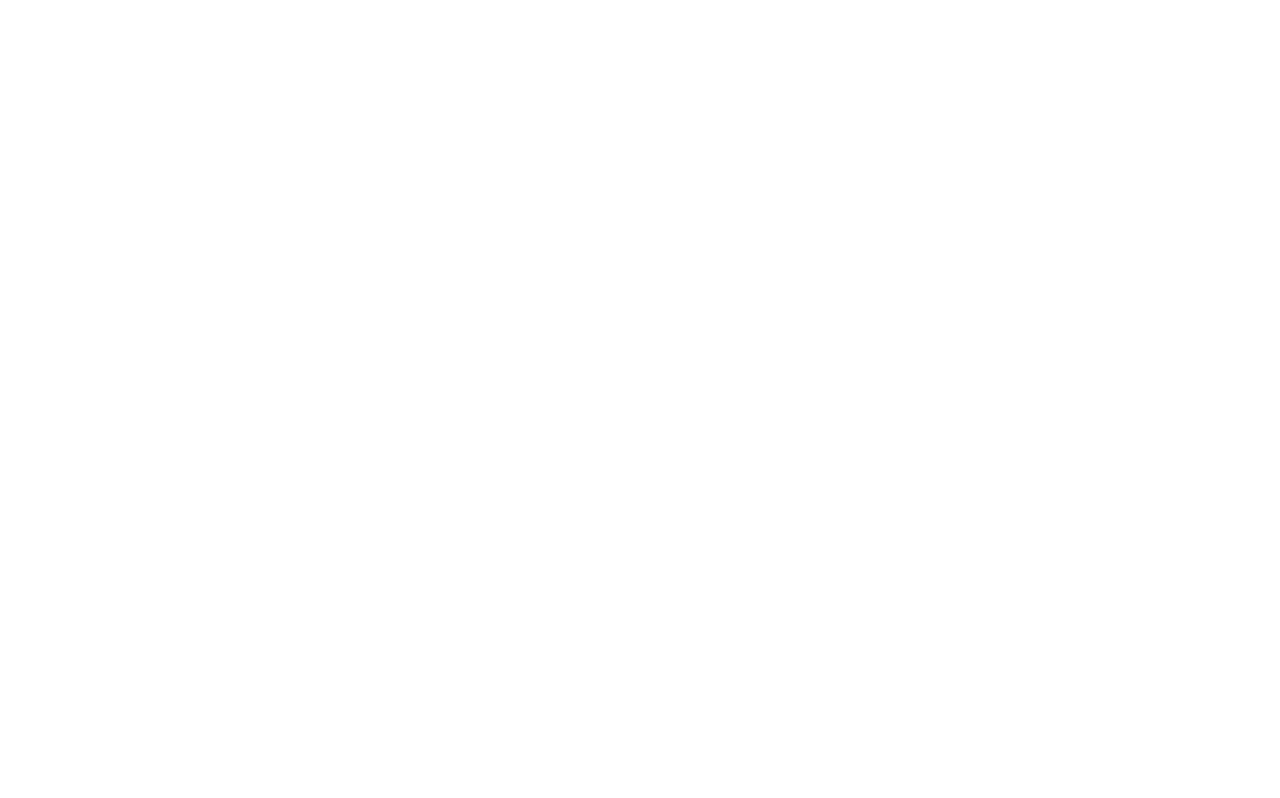
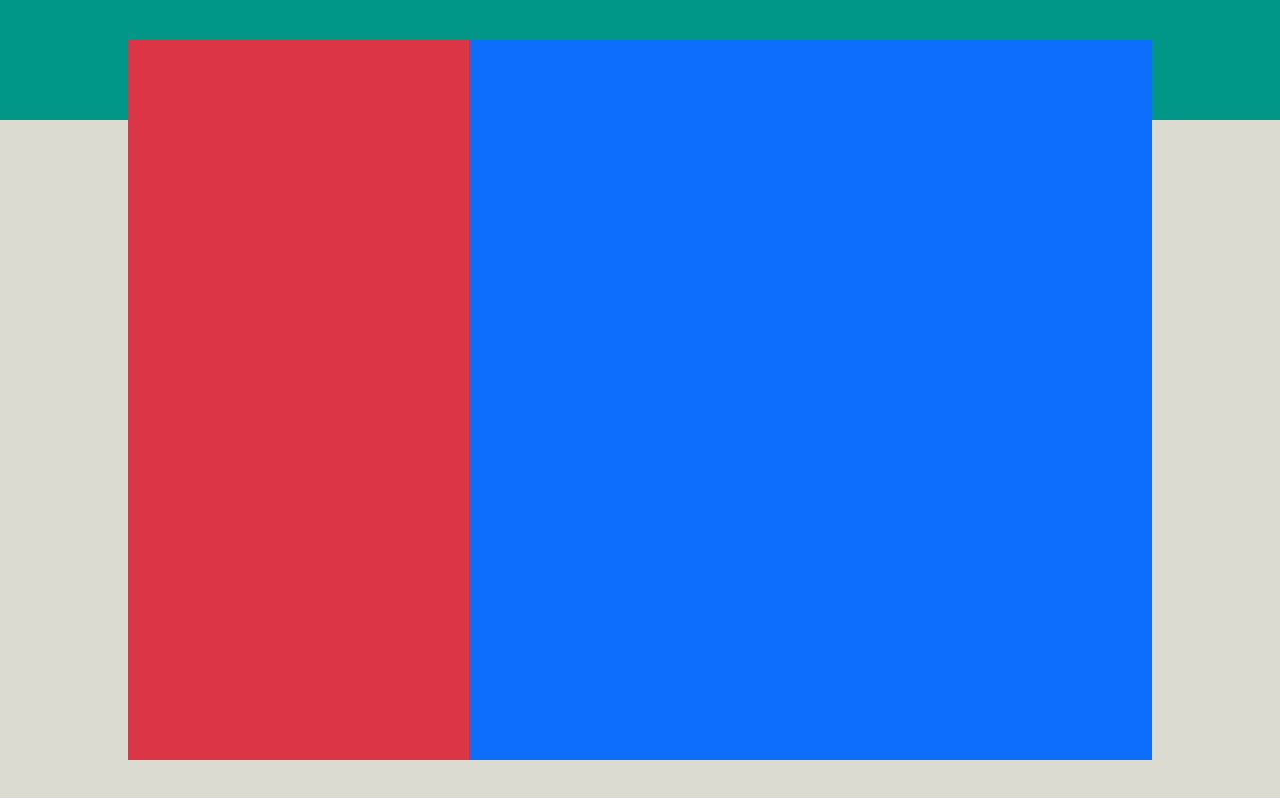
Before and after one commit to sophiamziou/vue-boolzapp, a plain HTML site: page index.html in a window 1280 px wide. Drawn offline with nearby package versions, Linux system fonts and the light colour scheme.

Commit message:
macro layout  and bg gradient done

```diff
--- a/css/style.css
+++ b/css/style.css
@@ -0,0 +1,17 @@
+*{
+    padding: 0;
+    margin: 0;
+    box-sizing: border-box;
+}
+
+#bg_body{
+    width: 100vw;
+    height: 100vh;
+    background-image: linear-gradient(rgba(0,150,136,1) 15%, rgba(220,219,209,1) 15%);
+}
+
+.box{
+    height: 90vh;
+    width: 80vw;
+    margin: 5vh 0;
+}
--- a/index.html
+++ b/index.html
@@ -11,6 +11,12 @@
     <title>Document</title>
     <link rel="stylesheet" href="./css/style.css">
 </head>
-<body>
+<body id="bg_body">
+    <div class="container-fluid d-flex justify-content-center">
+        <div class="row box bg-white">
+            <div class="col-4 bg-danger"></div>
+            <div class="col-8 bg-primary"></div>
+        </div>
+    </div>
 </body>
 </html>
```
